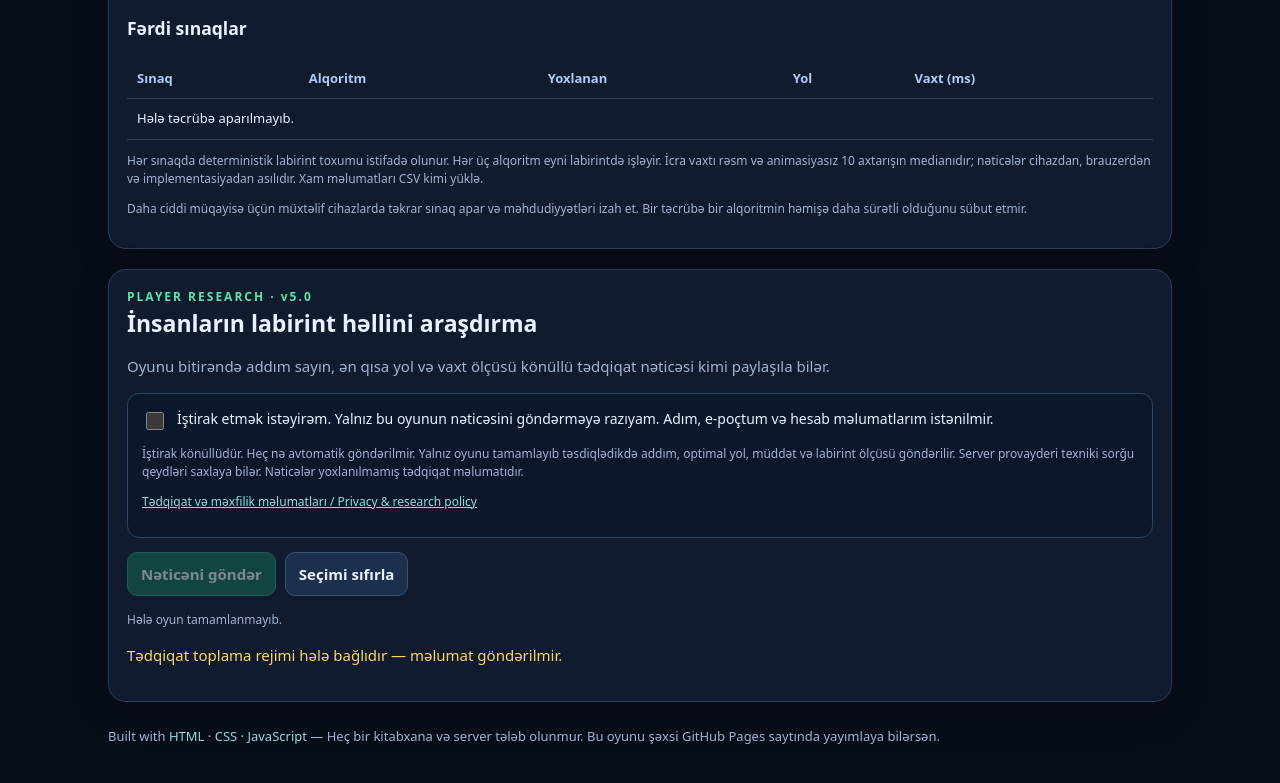
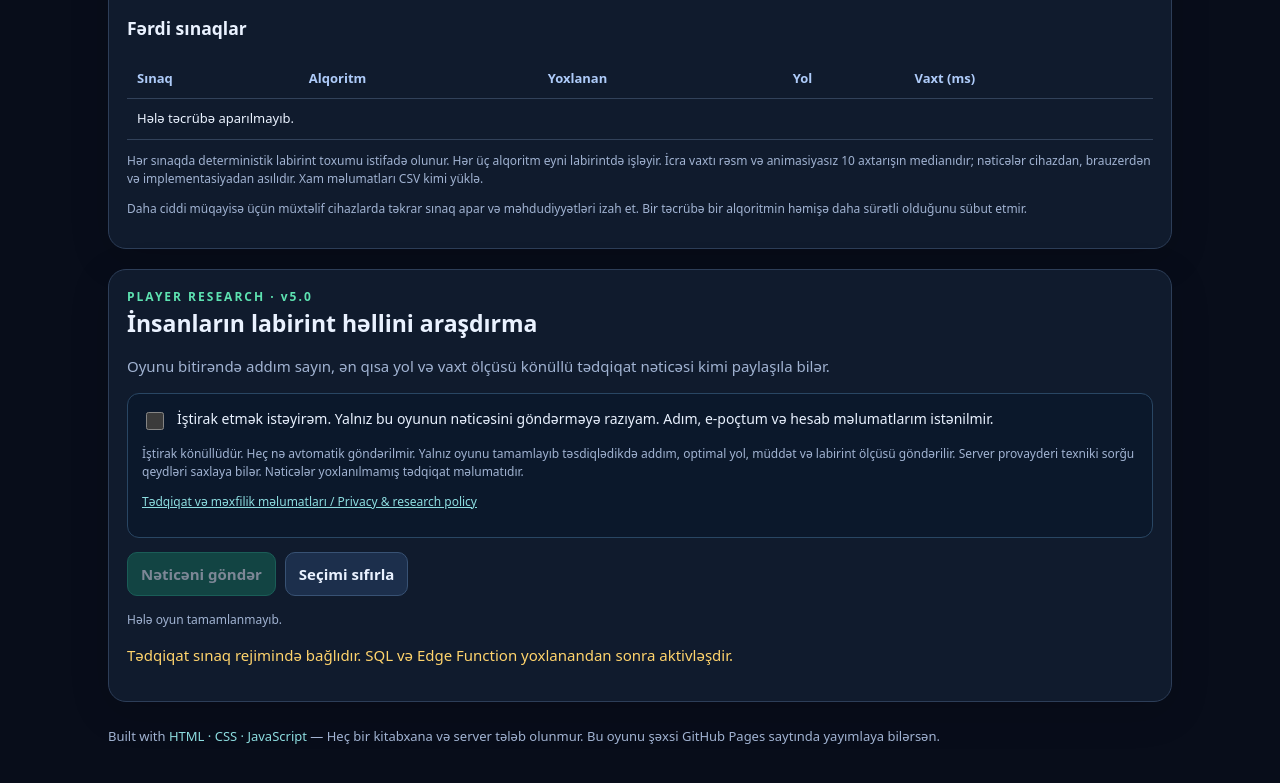
Before and after one commit to rashadnabiyev009/algorithm-lab, a plain HTML site: page index.html in a window 1280 px wide. Shown: the part 1921-2704 px from the top of the page. Drawn offline with Linux system fonts and the light colour scheme.

Commit message:
Update index.html

```diff
--- a/index.html
+++ b/index.html
@@ -60,7 +60,7 @@ const $=id=>document.getElementById(id);let grid=[],N=13,start=[1,1],goal=[11,11
 // The Edge Function currently requires Verify JWT with legacy secret = ON.
 // Public anon keys cannot prevent forged submissions; study data remains unverified.
 const PLAYER_RESEARCH_CONFIG = Object.freeze({
-  enabled: true, // Set true ONLY after SQL + function deployment and supervised tests.
+  enabled: false, // Set true ONLY after SQL + function deployment and supervised tests.
   functionUrl: "https://jcflftbeiergujcqmuow.supabase.co/functions/v1/submit-game-result",
   anonKey:"eyJhbGciOiJIUzI1NiIsInR5cCI6IkpXVCJ9.eyJpc3MiOiJzdXBhYmFzZSIsInJlZiI6ImpjZmxmdGJlaWVyZ3VqY3FtdW93Iiwicm9sZSI6ImFub24iLCJpYXQiOjE3OTUyNjU3NDgsImV4cCI6MjExMDg0MTc0OH0.JiSYjanTonMovSYGGfZFTLkNHghYcrhgZ_eUiLaoheQ"
 });
```
